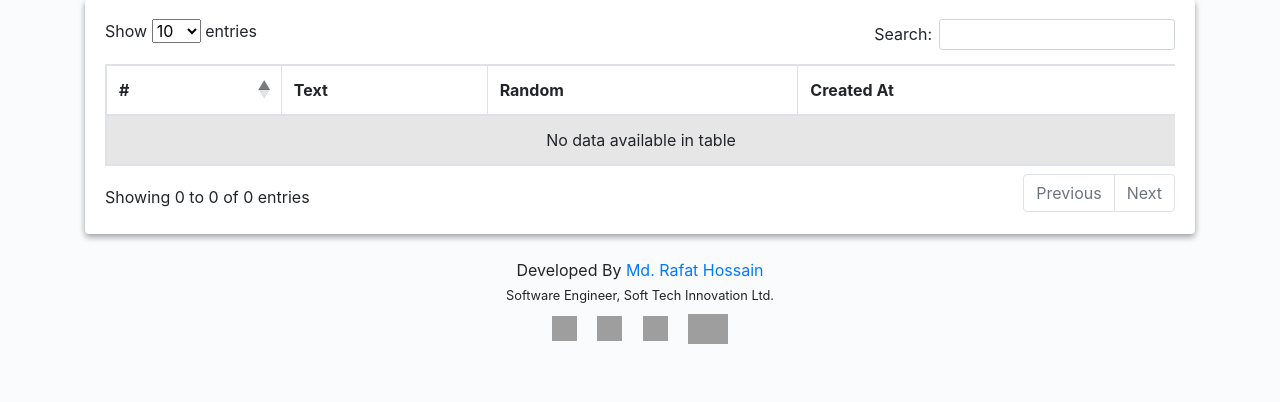
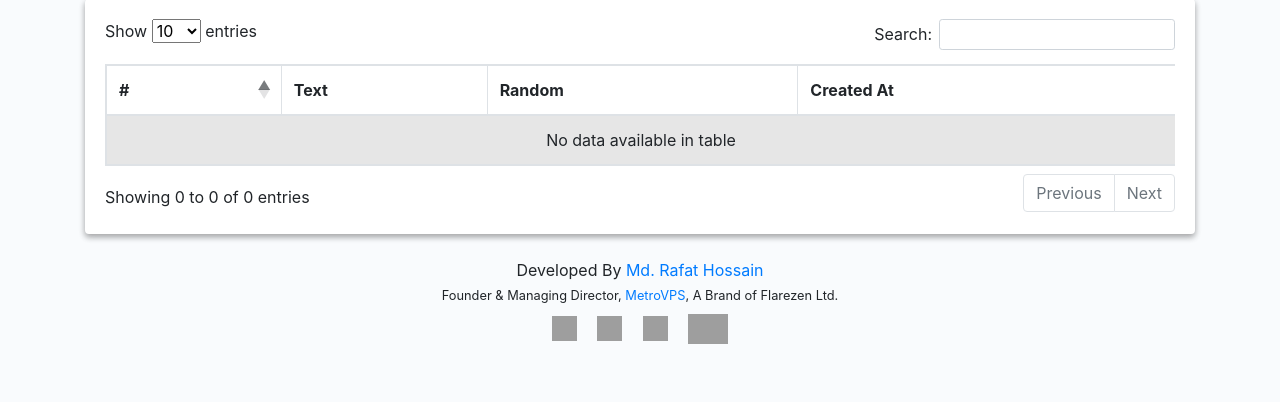
Before and after one commit to rafathossain/Large_Dataset_ServerSide_Processing, a Django app: page / in a window 1280 px wide. Shown: the part 226-628 px from the top of the page. Run offline with Django 3.2, Linux system fonts and the light colour scheme; data that the repository does not hold is empty; some libraries are stand-ins or nearby versions; grey boxes are pictures that could not be loaded.

Commit message:
:ambulance: Updated footer copyright

```diff
--- a/ldsp/templates/ldsp/index.html
+++ b/ldsp/templates/ldsp/index.html
@@ -89,7 +89,7 @@
 <div class="container mt-4 text-center">
     <p class="mb-0">Developed By <a href="https://rafat.me" target="_blank">Md. Rafat Hossain</a>
         <br>
-        <small>Software Engineer, Soft Tech Innovation Ltd.</small>
+        <small>Founder & Managing Director, <a href="https://metrovps.com" target="_blank">MetroVPS</a>, A Brand of Flarezen Ltd.</small>
     </p>
     <p class="mb-5">
         <a class="social-link" href="https://github.com/rafathossain" target="_blank">
```
